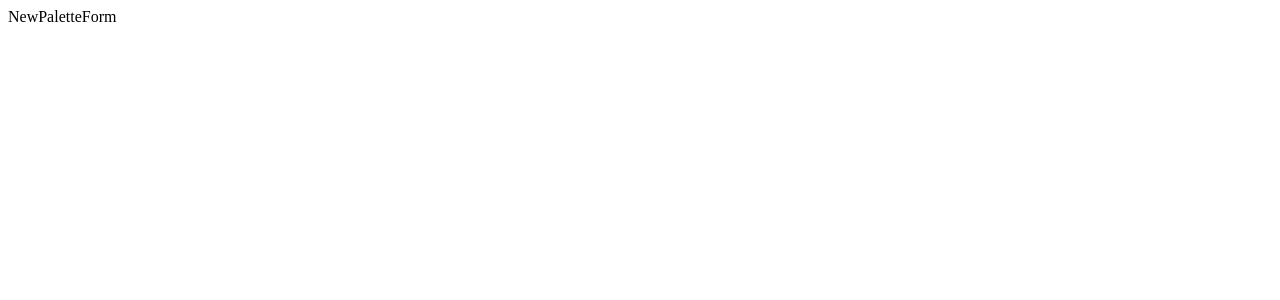
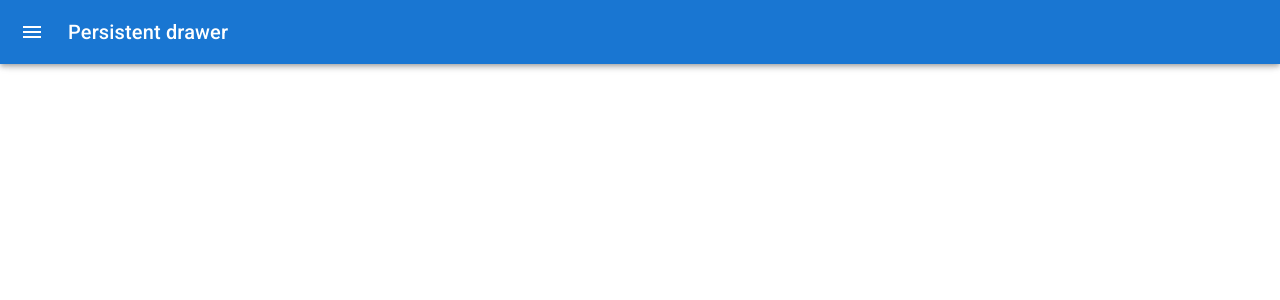
Before and after one commit to vadholovin/colors-app, a React (Create React App) app: page /palette/new in a window 1280 px wide. Shown: the top 300 px of the page. Built offline with nearby package versions, Linux system fonts and the light colour scheme; the HTML template or start-up script is replaced by a standard one.

Commit message:
Add Drawer to NewPaletteForm

```diff
--- a/src/NewPaletteForm.js
+++ b/src/NewPaletteForm.js
@@ -1,8 +1,119 @@
-import React from 'react';
+import React, { useState } from 'react';
+import { styled } from '@mui/material/styles';
+import Box from '@mui/material/Box';
+import Drawer from '@mui/material/Drawer';
+import CssBaseline from '@mui/material/CssBaseline';
+import MuiAppBar from '@mui/material/AppBar';
+import Toolbar from '@mui/material/Toolbar';
+import Typography from '@mui/material/Typography';
+import Divider from '@mui/material/Divider';
+import IconButton from '@mui/material/IconButton';
+import MenuIcon from '@mui/icons-material/Menu';
+import ChevronLeftIcon from '@mui/icons-material/ChevronLeft';
+
+const drawerWidth = 240;
+
+const Main = styled('main', { shouldForwardProp: (prop) => prop !== 'open' })(
+  ({ theme, open }) => ({
+    flexGrow: 1,
+    padding: theme.spacing(3),
+    transition: theme.transitions.create('margin', {
+      easing: theme.transitions.easing.sharp,
+      duration: theme.transitions.duration.leavingScreen,
+    }),
+    marginLeft: `-${drawerWidth}px`,
+    ...(open && {
+      transition: theme.transitions.create('margin', {
+        easing: theme.transitions.easing.easeOut,
+        duration: theme.transitions.duration.enteringScreen,
+      }),
+      marginLeft: 0,
+    }),
+  }),
+);
+
+const AppBar = styled(MuiAppBar, {
+  shouldForwardProp: (prop) => prop !== 'open',
+})(({ theme, open }) => ({
+  transition: theme.transitions.create(['margin', 'width'], {
+    easing: theme.transitions.easing.sharp,
+    duration: theme.transitions.duration.leavingScreen,
+  }),
+  ...(open && {
+    width: `calc(100% - ${drawerWidth}px)`,
+    marginLeft: `${drawerWidth}px`,
+    transition: theme.transitions.create(['margin', 'width'], {
+      easing: theme.transitions.easing.easeOut,
+      duration: theme.transitions.duration.enteringScreen,
+    }),
+  }),
+}));
+
+const DrawerHeader = styled('div')(({ theme }) => ({
+  display: 'flex',
+  alignItems: 'center',
+  padding: theme.spacing(0, 1),
+  // necessary for content to be below app bar
+  ...theme.mixins.toolbar,
+  justifyContent: 'flex-end',
+}));
 
 function NewPaletteForm() {
+  const [open, setOpen] = useState(false);
+
+  const handleDrawerOpen = () => {
+    setOpen(true);
+  };
+
+  const handleDrawerClose = () => {
+    setOpen(false);
+  };
+
   return (
-    <div>NewPaletteForm</div>
+    <Box sx={{ display: 'flex' }}>
+      <CssBaseline />
+      <AppBar position="fixed" open={open}>
+        <Toolbar>
+          <IconButton
+            color="inherit"
+            aria-label="open drawer"
+            onClick={handleDrawerOpen}
+            edge="start"
+            sx={{ mr: 2, ...(open && { display: 'none' }) }}
+          >
+            <MenuIcon />
+          </IconButton>
+          <Typography variant="h6" noWrap component="div">
+            Persistent drawer
+          </Typography>
+        </Toolbar>
+      </AppBar>
+      <Drawer
+        sx={{
+          width: drawerWidth,
+          flexShrink: 0,
+          '& .MuiDrawer-paper': {
+            width: drawerWidth,
+            boxSizing: 'border-box',
+          },
+        }}
+        variant="persistent"
+        anchor="left"
+        open={open}
+      >
+        <DrawerHeader>
+          <IconButton onClick={handleDrawerClose}>
+            <ChevronLeftIcon />
+          </IconButton>
+        </DrawerHeader>
+        <Divider />
+
+      </Drawer>
+      <Main open={open}>
+        <DrawerHeader />
+
+      </Main>
+    </Box>
   )
 }
 
--- a/src/PaletteList.js
+++ b/src/PaletteList.js
@@ -23,11 +23,14 @@
             display: 'flex',
             justifyContent: 'space-between',
             alignItems: 'center',
-            color: 'white'
+            color: 'white',
+            '& a': {
+              color: 'inherit'
+            }
           }}
         >
           <h1>React Colors</h1>
-          <Link to="/palette/new" style={{color: 'white'}}>Create Palette</Link>
+          <Link to="/palette/new">Create Palette</Link>
         </Box>
 
         <Grid container spacing={4}>
```
